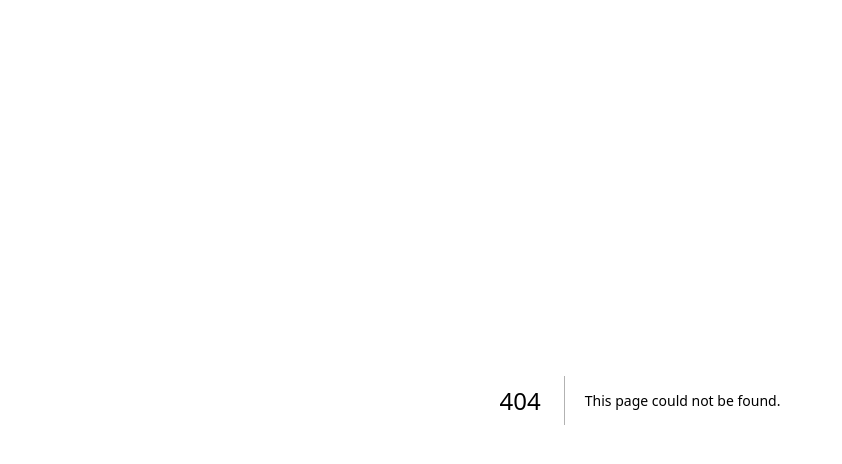
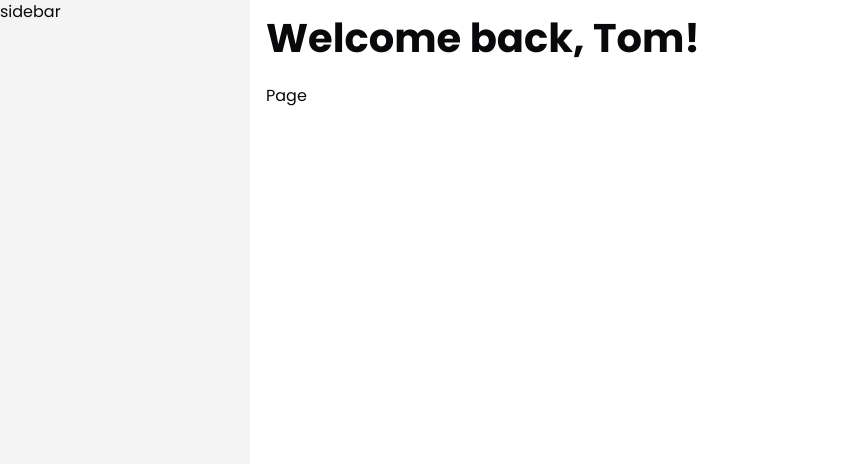
Before and after one commit to nadiia-dev/shadcn_next_dashboard, a Next.js app: page /dashboard in a window 1280 px wide. Before the commit this address had no page. Shown: the top 464 px of the page, without its empty margins (0-842 px from the left). Built offline with nearby package versions, Linux system fonts and the light colour scheme.

Commit message:
add basic dashboard layout

```diff
--- /dev/null
+++ b/app/dashboard/layout.tsx
@@ -0,0 +1,14 @@
+const Layout = ({ children }: { children: React.ReactNode }) => {
+  return (
+    <div className="md:grid md:grid-cols-[250px_1fr] h-screen">
+      <div className="bg-muted overflow-auto">sidebar</div>
+
+      <div className="overflow-auto py-2 px-4">
+        <h1 className="pb-4">Welcome back, Tom!</h1>
+        {children}
+      </div>
+    </div>
+  );
+};
+
+export default Layout;
--- /dev/null
+++ b/app/dashboard/page.tsx
@@ -0,0 +1,5 @@
+const Page = () => {
+  return <div>Page</div>;
+};
+
+export default Page;
```
